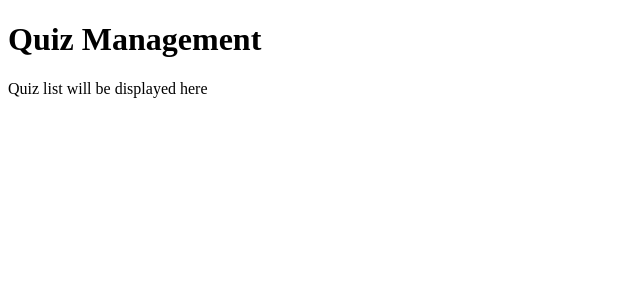
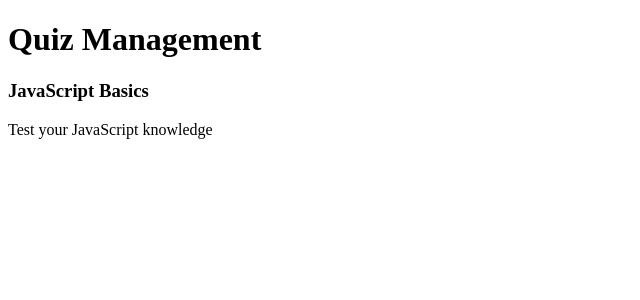
Before and after one commit to TeamSummerInternship25/ConnectWork, a Next.js app in the folder client/: page /quiz/list in a window 1280 px wide. Shown: the top 300 px of the page, without its empty margins (0-640 px from the left). Built offline with nearby package versions, Linux system fonts and the light colour scheme.

Commit message:
feat: Update quiz list with mock data and state management

```diff
--- a/client/src/app/quiz/list/page.tsx
+++ b/client/src/app/quiz/list/page.tsx
@@ -1,11 +1,34 @@
-import React from 'react';
+'use client';
+import React, { useState, useEffect } from 'react';
+import QuizCard from '@/components/quiz/QuizCard';
+import { Quiz } from '@/types/quiz';
 
 export default function QuizListPage() {
+  const [quizzes, setQuizzes] = useState<Quiz[]>([]);
+
+  useEffect(() => {
+    // Mock data for development
+    const mockQuizzes: Quiz[] = [
+      {
+        id: '1',
+        title: 'JavaScript Basics',
+        description: 'Test your JavaScript knowledge',
+        timeLimit: 30,
+        questions: [],
+        createdAt: new Date(),
+        updatedAt: new Date()
+      }
+    ];
+    setQuizzes(mockQuizzes);
+  }, []);
+
   return (
     <div className="container mx-auto px-4 py-8">
       <h1 className="text-2xl font-bold mb-6">Quiz Management</h1>
-      <div className="bg-white rounded-lg shadow p-6">
-        <p>Quiz list will be displayed here</p>
+      <div className="grid gap-4">
+        {quizzes.map(quiz => (
+          <QuizCard key={quiz.id} title={quiz.title} description={quiz.description} />
+        ))}
       </div>
     </div>
   );
```
